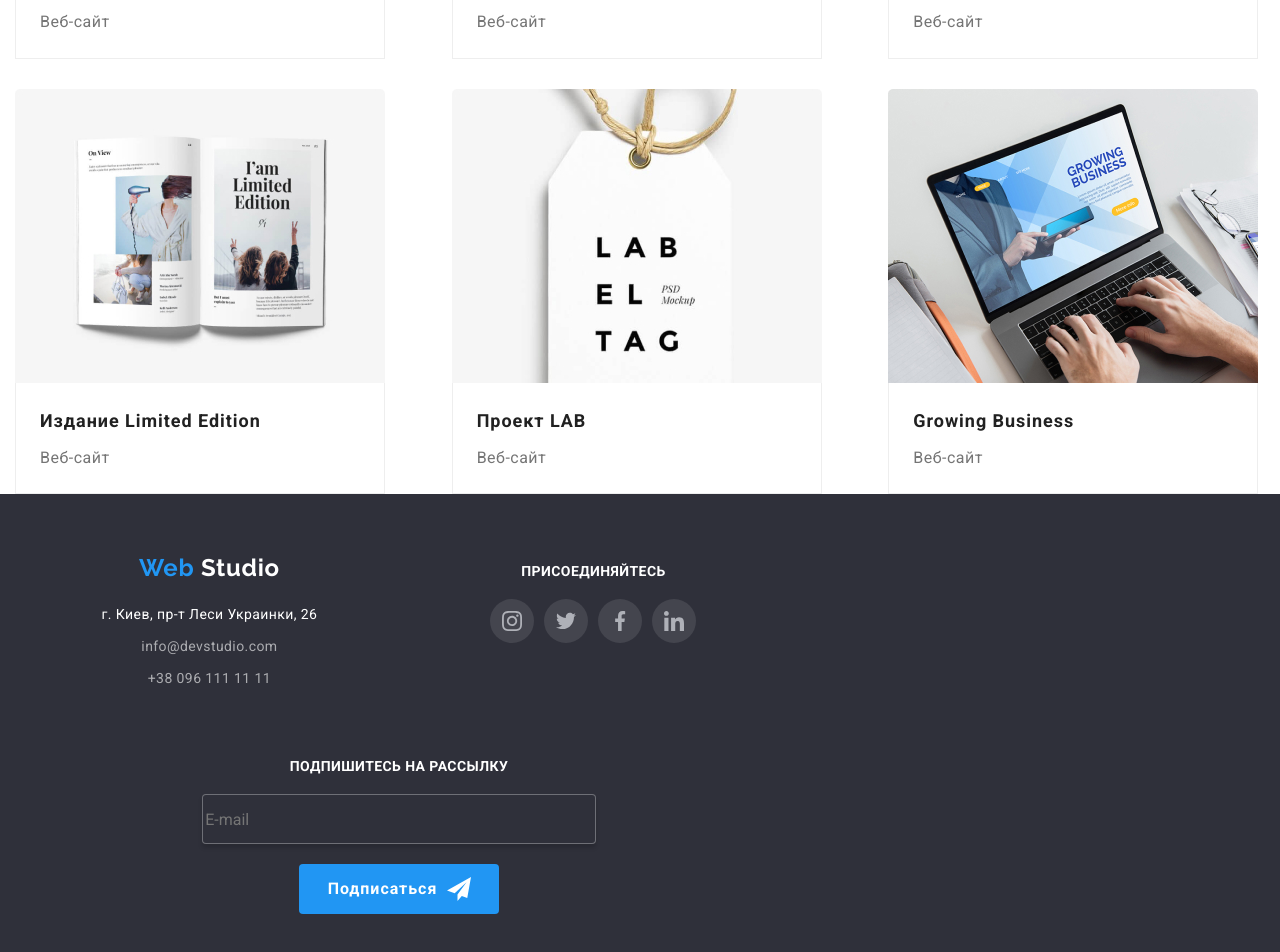
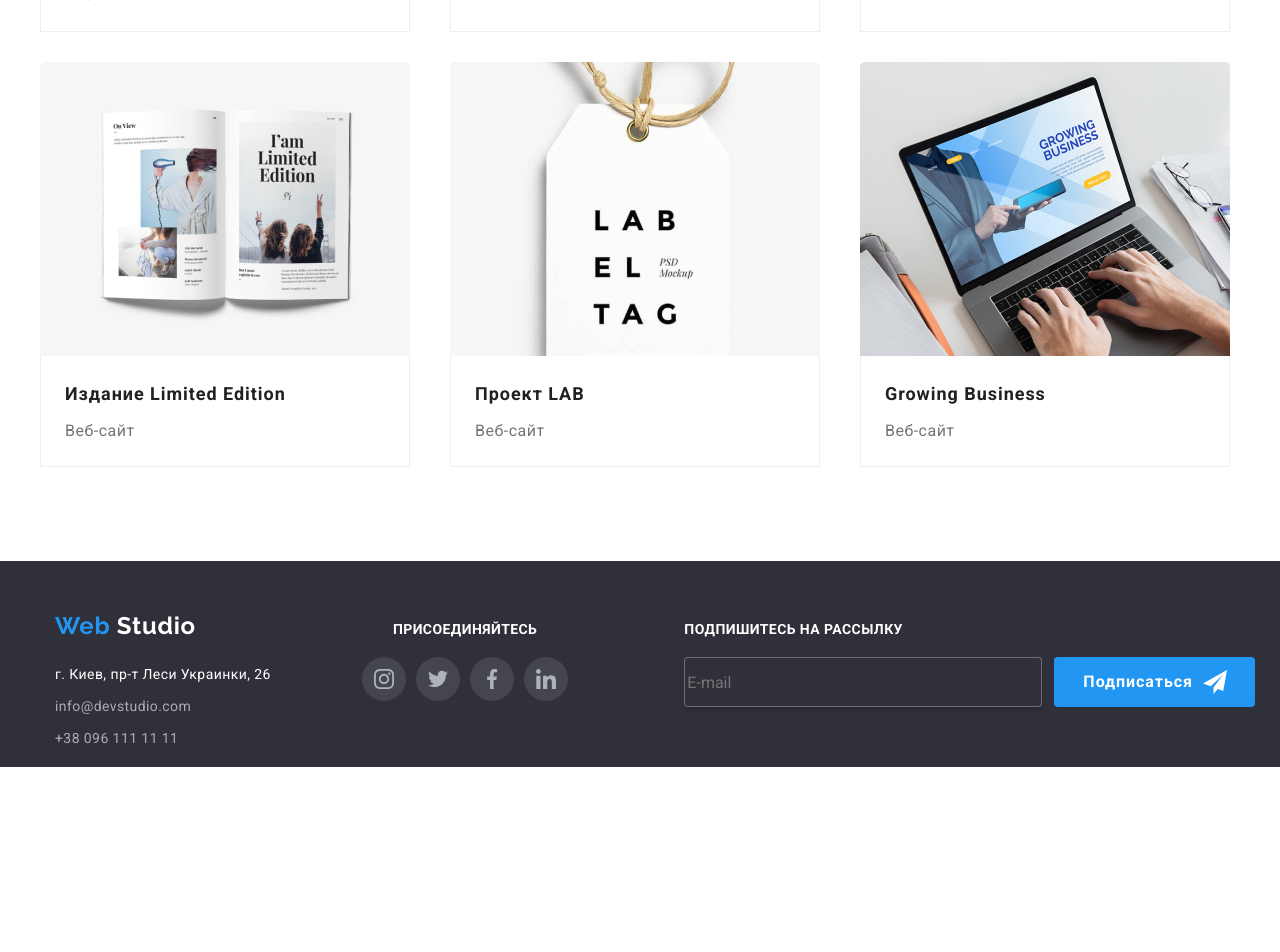
Before and after one commit to Naivelamb1003/goit-markup-hw-08, a plain HTML site: page portfolio.html in a window 1280 px wide. Shown: the part 978-1930 px from the top of the page. After the commit the page ends 1745 px from the top, so only its background shows below. Drawn offline with nearby package versions, Linux system fonts and the light colour scheme.

Commit message:
footer portfolio

```diff
--- a/portfolio.html
+++ b/portfolio.html
@@ -52,8 +52,8 @@
 
     </header> -->
 
-    <main class="container">
-
+    <main>
+        <div class="portfolio">
             <!--site navigation-->
             <section class="section">
 
@@ -80,7 +80,7 @@
 
 
             <!--Portfolio-->
-        <section class="section-portfolio">
+            <section>
                 <h2 class="visually-hidden"> Портфолио </h2>
 
                 <ul class="portfolio-list">
@@ -241,13 +241,13 @@
                 </ul>
 
             </section>
-
+        </div>
 
     </main>
 
     <!--footer-->
     <footer class="footer container">
-        <div class="container-footer">
+        <div class=" container container-footer">
             <div class="footer-info">
                 <a href="#" class="logo-footer"><span class="logo-text">Web</span> Studio</a>
                 <p class="footer-address">
@@ -296,7 +296,7 @@
 
             <div class="footer-form">
                 <p class="footer-text text-style">Подпишитесь на рассылку</p>
-                <form>
+                <form class="sub">
 
                     <label>
                         <input class="input-form" type="email" name="email" placeholder="E-mail" autocomplete="email" />
--- a/sass/components/_page-footer.scss
+++ b/sass/components/_page-footer.scss
@@ -11,16 +11,28 @@
     align-items: baseline;
     justify-content: space-around;
   }
+  @media screen and (min-width: 1200px) {
+    display: flex;
+    justify-content: space-between;
+    align-items: baseline;
+    width: 1200px;
+  }
 }
 .logo-footer {
-  display: block;
-  padding-top: 60px;
   @extend %logo-footerStyleTitle;
+  @media screen and (max-width: 1119px) {
+    display: block;
+  }
 }
 
 .footer-info {
   padding-top: 60 px;
   text-align: center;
+  @media screen and (min-width: 1200px) {
+    text-align: left;
+    margin-bottom: 0;
+    margin-right: 69px;
+  }
 }
 
 .footer-address {
@@ -42,7 +54,9 @@
 .footer-link {
   text-align: center;
   padding-top: 60px;
-
+  @media screen and (min-width: 1200px) {
+    margin-right: 94px;
+  }
   & h3 {
     color: $primary-fon-color;
     margin: auto;
@@ -70,15 +84,23 @@
 }
 
 .footer-form {
-  text-align: center;
   padding-top: 60px;
   padding-bottom: 60px;
+  @media screen and (max-width: 1119px) {
+    text-align: center;
+  }
 }
 
 .footer-text {
   color: $primary-fon-color;
   margin: auto;
   padding-bottom: 20px;
+}
+.sub {
+  @media screen and (min-width: 1200px) {
+    display: flex;
+    text-align: left;
+  }
 }
 
 .input-form {
@@ -91,6 +113,10 @@
   border-radius: 4px;
 
   @extend %input-formFooterStyleTitle;
+  @media screen and (min-width: 1200px) {
+    width: 358px;
+    margin: 0 12px 0 0;
+  }
 }
 
 .button-footer {
@@ -99,10 +125,15 @@
   align-items: center;
   margin-left: auto;
   margin-right: auto;
-  margin-top: 20px;
   height: 50px;
   padding: 0px 28px 0px 29px;
   border-radius: 4px;
+  @media screen and (max-width: 1119px) {
+    margin-top: 20px;
+  }
+  @media screen and (min-width: 1200px) {
+    margin-top: 0px;
+  }
 
   &:hover,
   &:focus {
--- a/sass/components/_portfolio-body.scss
+++ b/sass/components/_portfolio-body.scss
@@ -1,18 +1,32 @@
+.portfolio {
+  padding-left: 15px;
+  padding-right: 15px;
+  padding-top: 60px;
+  padding-bottom: 60px;
+  margin: auto;
+
+  @media screen and (min-width: $mobile) {
+    width: 480px;
+  }
+  @media screen and (min-width: 768px) {
+    width: 768px;
+  }
+  @media screen and (min-width: 1200px) {
+    width: 1200px;
+    padding-top: 93px;
+    padding-bottom: 94px;
+  }
+}
+
 .portfolio-list {
   list-style: none;
   padding-left: 0;
   margin-bottom: 0;
   margin: -15px;
-  padding-top: 25px;
+
   @media screen and (min-width: 768px) {
     display: flex;
     flex-wrap: wrap;
-    margin-top: 30px;
-  }
-  @media screen and (min-width: 1200px) {
-    display: flex;
-    flex-wrap: wrap;
-    margin-top: 50px;
   }
 }
 
@@ -71,12 +85,15 @@
   overflow: hidden;
   @media screen and (min-width: 480px) {
     width: 450px;
+    margin: 0px;
   }
   @media screen and (min-width: 768px) {
     width: 354px;
+    margin: 0px;
   }
   @media screen and (min-width: 1200px) {
     width: 370px;
+    margin: 0px;
   }
 }
 
--- a/sass/components/_portfolio-nav.scss
+++ b/sass/components/_portfolio-nav.scss
@@ -1,12 +1,14 @@
 .list-nav {
   display: flex;
   align-items: center;
-  padding-top: 60px;
+  padding-bottom: 40px;
   @media screen and (min-width: 768px) {
     justify-content: center;
+    padding-bottom: 30px;
   }
   @media screen and (max-width: 1200px) {
     min-width: 362px;
+    padding-bottom: 34px;
     flex-wrap: wrap;
   }
 }
```
Also changed, not shown: css/main.css, css/main.min.css, css/portfolio.css, css/portfolio.min.css, 4 other files. Lines whose indentation alone changed are shown as unchanged.
